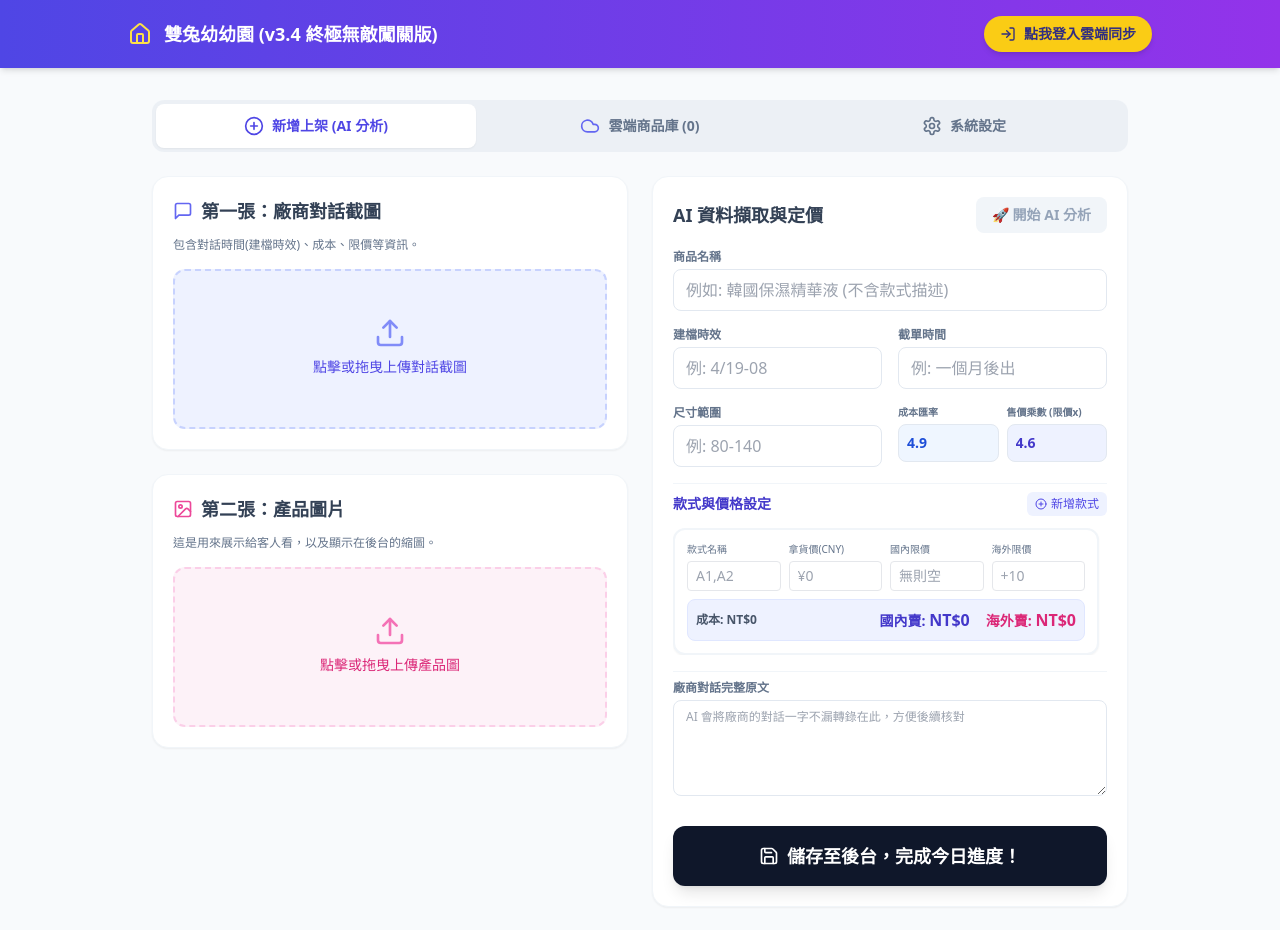
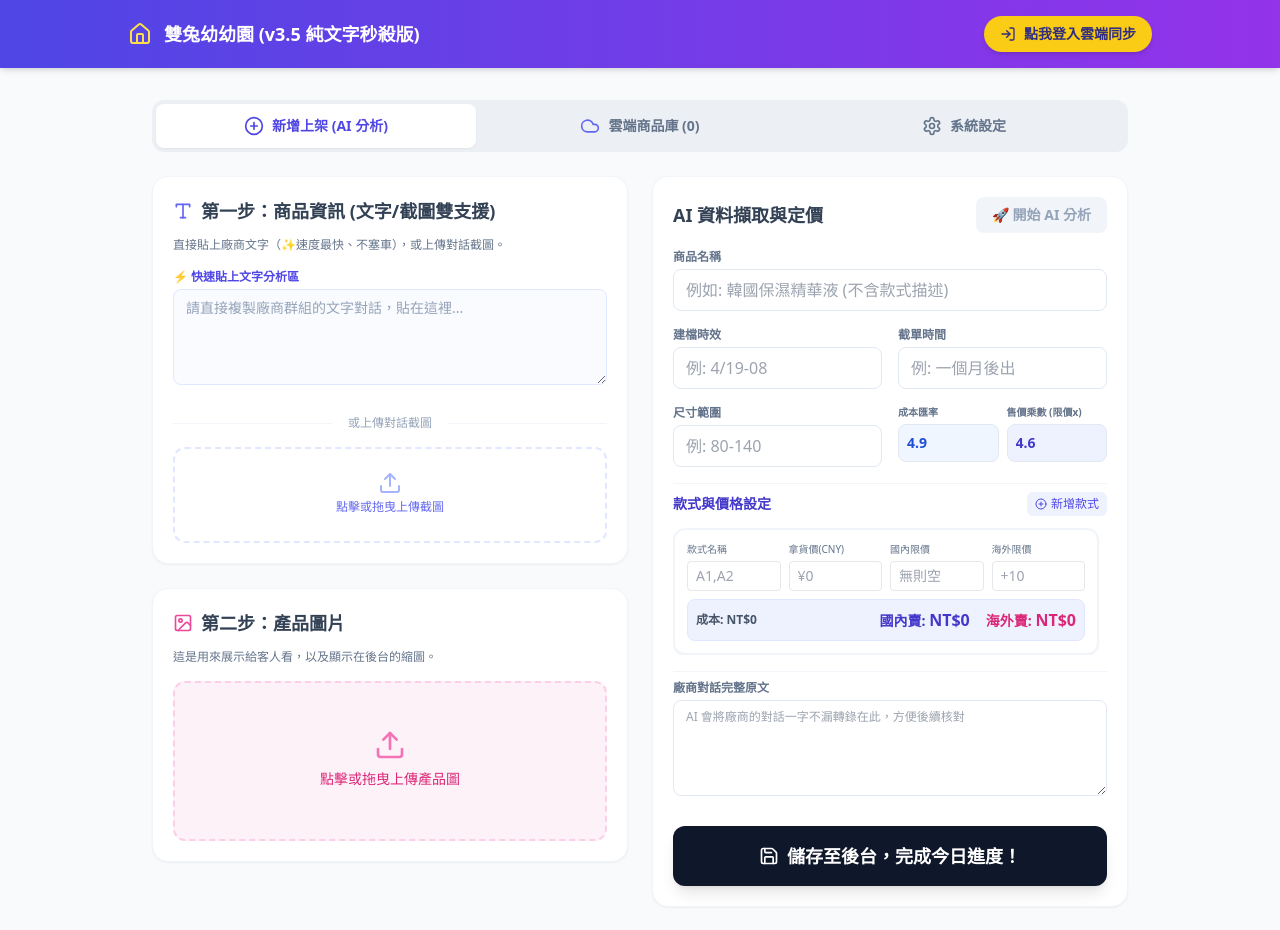
Before and after one commit to letitia0120-cloud/my-shop-assistant, a React (Create React App) app: page / in a window 1280 px wide. Built offline with nearby package versions, Linux system fonts and the light colour scheme.

Commit message:
Update App.jsx

```diff
--- a/src/App.jsx
+++ b/src/App.jsx
@@ -1,5 +1,5 @@
 import React, { useState, useRef, useEffect } from 'react';
-import { Upload, Image as ImageIcon, MessageSquare, Database, PlusCircle, Save, Trash2, RefreshCw, CheckCircle, AlertCircle, Home, Cloud, Search, Download, Settings, LogIn, LogOut, Timer } from 'lucide-react';
+import { Upload, Image as ImageIcon, MessageSquare, Database, PlusCircle, Save, Trash2, RefreshCw, CheckCircle, AlertCircle, Home, Cloud, Search, Download, Settings, LogIn, LogOut, Timer, Type } from 'lucide-react';
 import { initializeApp } from 'firebase/app';
 import { getAuth, signInWithPopup, GoogleAuthProvider, signOut, onAuthStateChanged } from 'firebase/auth';
 import { getFirestore, collection, onSnapshot, doc, setDoc, deleteDoc } from 'firebase/firestore';
@@ -101,6 +101,7 @@ const compressImage = (dataUrl, callback) => {
 export default function App() {
   const [activeTab, setActiveTab] = useState('upload');
 
+  const [pasteText, setPasteText] = useState(''); // 新增：純文字輸入狀態
   const [chatImage, setChatImage] = useState(null);
   const [chatMimeType, setChatMimeType] = useState(null);
   const [productImage, setProductImage] = useState(null);
@@ -108,7 +109,7 @@ export default function App() {
   const [isAnalyzing, setIsAnalyzing] = useState(false);
   const [analyzeError, setAnalyzeError] = useState(null);
   const [analyzeSuccess, setAnalyzeSuccess] = useState(false);
-  const [retryCount, setRetryCount] = useState(0); // 紀錄自動重試次數
+  const [retryCount, setRetryCount] = useState(0);
 
   const [formData, setFormData] = useState({
     productName: '',
@@ -212,7 +213,7 @@ export default function App() {
           setChatMimeType(match[1]);
           setChatImage(dataUrl);
           setAnalyzeSuccess(false);
-          setAnalyzeError(null); // 上傳新圖片時清除錯誤
+          setAnalyzeError(null);
         }
       } else if (type === 'product') {
         compressImage(dataUrl, (compressedUrl) => {
@@ -223,9 +224,9 @@ export default function App() {
     reader.readAsDataURL(file);
   };
 
-  const analyzeChatImage = async () => {
-    if (!chatImage || !chatMimeType) {
-      setAnalyzeError("請先上傳廠商對話截圖！");
+  const analyzeData = async () => {
+    if (!chatImage && !pasteText.trim()) {
+      setAnalyzeError("請貼上廠商文字，或上傳廠商對話截圖！");
       return;
     }
 
@@ -242,32 +243,38 @@ export default function App() {
     setIsAnalyzing(true);
     setAnalyzeError(null);
     setAnalyzeSuccess(false);
-    setRetryCount(0); // 重置重試次數
+    setRetryCount(0);
 
     try {
       const customModel = localStorage.getItem('custom_gemini_model') || 'gemini-2.5-flash';
       const modelName = (isCanvasEnv && !customApiKey) ? 'gemini-2.5-flash-preview-09-2025' : customModel;
       const url = `https://generativelanguage.googleapis.com/v1beta/models/${modelName}:generateContent?key=${apiKey}`;
-      const base64Data = chatImage.split(',')[1];
 
-      const prompt = `這是一張廠商對話截圖，請從中擷取商品上架所需的資訊。
+      const prompt = `這是一段廠商發佈的商品資訊（可能是文字、圖片截圖，或兩者皆有），請從中擷取商品上架所需的資訊。
       請盡可能找出：
-      1. 建檔時效 (對話時間)：請嚴格格式化為「月/日-小時」，例如截圖中的手機時間08:14，今天是4/19，請寫成 "4/19-08"。
+      1. 建檔時效 (對話時間)：請格式化為「月/日-小時」，例如截圖中的手機時間08:14，今天是4/19，請寫成 "4/19-08"。若無明確時間可留空或依文字推斷。
       2. 提到的商品名稱：請簡短扼要（例如 "Minecraft 新款童裝"），**絕對不要**包含具體的款式名稱（請把「半袖」、「褲子」從主名稱中去掉）。
       3. 尺寸範圍 (例如 "80-140")
       4. 截單時間 (例如 "截單後一個多月出")
-      5. 款式與價格清單 (variants)：請列出所有提到的款式群組，以及對應的拿貨價(costCny)、限價(limitCny)與限價+海外(limitOverseasCny)。例如截圖寫「限價48¥/58¥」，則 limitCny=48，limitOverseasCny=58。若只提供一個限價數字，limitOverseasCny 預設為該限價+10。請分開不同價位的群組。
-      6. 完整廠商對話原文：請將截圖中廠商發送的文字對話內容，完整、一字不漏地轉錄。
+      5. 款式與價格清單 (variants)：請列出所有提到的款式群組，以及對應的拿貨價(costCny)、限價(limitCny)與限價+海外(limitOverseasCny)。例如寫「限價48¥/58¥」，則 limitCny=48，limitOverseasCny=58。若只提供一個限價數字，limitOverseasCny 預設為該限價+10。請分開不同價位的群組。
+      6. 完整廠商對話原文：請將截圖中或我提供的文字內容，完整、一字不漏地轉錄。
       如果找不到特定資訊，請留空或回傳 null。`;
 
+      const parts = [{ text: prompt }];
+
+      // 如果有貼上文字，加入到 payload 中
+      if (pasteText.trim()) {
+        parts[0].text += `\n\n【廠商提供的文字內容如下】：\n${pasteText}`;
+      }
+
+      // 如果有上傳截圖，加入到 payload 中
+      if (chatImage && chatMimeType) {
+        const base64Data = chatImage.split(',')[1];
+        parts.push({ inlineData: { mimeType: chatMimeType, data: base64Data } });
+      }
+
       const payload = {
-        contents: [{
-          role: "user",
-          parts: [
-            { text: prompt },
-            { inlineData: { mimeType: chatMimeType, data: base64Data } }
-          ]
-        }],
+        contents: [{ role: "user", parts: parts }],
         generationConfig: {
           responseMimeType: "application/json",
           responseSchema: {
@@ -295,7 +302,6 @@ export default function App() {
         }
       };
 
-      // 加入 onRetry 回呼函式，讓畫面知道現在撞了幾次門
       const result = await fetchWithRetry(url, {
         method: 'POST',
         headers: { 'Content-Type': 'application/json' },
@@ -323,11 +329,10 @@ export default function App() {
       setAnalyzeSuccess(true);
     } catch (err) {
       console.error(err);
-      // 如果經過 8 次重試都失敗，才會顯示錯誤
       setAnalyzeError(`AI 伺服器目前極度繁忙，小幫手撞門 ${retryCount} 次後依然失敗。請稍後再試。 (${err.message})`);
     } finally {
       setIsAnalyzing(false);
-      setRetryCount(0); // 分析結束（不論成功失敗）都歸零
+      setRetryCount(0);
     }
   };
 
@@ -377,7 +382,9 @@ export default function App() {
       const docRef = doc(db, 'artifacts', appId, 'users', user.uid, 'products', newId);
       await setDoc(docRef, newItem);
 
+      // 存檔成功後清空所有輸入框
       setChatImage(null);
+      setPasteText(''); // 清空貼上的文字
       setProductImage(null);
       setChatMimeType(null);
       setFormData({
@@ -478,7 +485,7 @@ export default function App() {
         <div className="max-w-5xl mx-auto flex flex-col sm:flex-row items-center justify-between">
           <div className="flex items-center gap-3">
             <Home className="w-6 h-6 text-yellow-300" />
-            <h1 className="text-lg font-bold">雙兔幼幼園 (v3.4 終極無敵闖關版)</h1>
+            <h1 className="text-lg font-bold">雙兔幼幼園 (v3.5 純文字秒殺版)</h1>
           </div>
 
           <div className="flex items-center gap-3 mt-3 sm:mt-0">
@@ -540,20 +547,41 @@ export default function App() {
           <div className="grid grid-cols-1 lg:grid-cols-2 gap-6">
 
             <div className="space-y-6">
+              {/* --- 新的 步驟一 區塊 (文字貼上 + 截圖上傳) --- */}
               <div className="bg-white p-5 rounded-2xl shadow-sm border border-slate-100">
                 <div className="flex items-center gap-2 mb-3">
-                  <MessageSquare className="w-5 h-5 text-indigo-500" />
-                  <h2 className="font-bold text-lg text-slate-700">第一張：廠商對話截圖</h2>
+                  <Type className="w-5 h-5 text-indigo-500" />
+                  <h2 className="font-bold text-lg text-slate-700">第一步：商品資訊 (文字/截圖雙支援)</h2>
                 </div>
-                <p className="text-xs text-slate-500 mb-4">包含對話時間(建檔時效)、成本、限價等資訊。</p>
+                <p className="text-xs text-slate-500 mb-4">直接貼上廠商文字（✨速度最快、不塞車），或上傳對話截圖。</p>
 
-                <label className="flex flex-col items-center justify-center w-full h-40 border-2 border-indigo-200 border-dashed rounded-xl cursor-pointer bg-indigo-50 hover:bg-indigo-100 transition-colors relative overflow-hidden">
+                {/* 文字貼上區 */}
+                <div className="mb-4">
+                  <label className="block text-xs font-bold text-indigo-600 mb-1 flex items-center gap-1">
+                    ⚡ 快速貼上文字分析區
+                  </label>
+                  <textarea
+                    value={pasteText}
+                    onChange={(e) => setPasteText(e.target.value)}
+                    className="w-full px-3 py-2 border border-indigo-100 rounded-lg focus:ring-2 focus:ring-indigo-500 outline-none text-sm text-slate-700 h-24 bg-indigo-50/30 placeholder-slate-400 transition-all"
+                    placeholder="請直接複製廠商群組的文字對話，貼在這裡..."
+                  />
+                </div>
+
+                <div className="relative flex items-center py-2">
+                  <div className="flex-grow border-t border-slate-100"></div>
+                  <span className="flex-shrink-0 mx-4 text-slate-400 text-xs font-medium">或上傳對話截圖</span>
+                  <div className="flex-grow border-t border-slate-100"></div>
+                </div>
+
+                {/* 圖片上傳區 */}
+                <label className="flex flex-col items-center justify-center w-full h-24 border-2 border-indigo-100 border-dashed rounded-xl cursor-pointer hover:bg-indigo-50 transition-colors relative overflow-hidden mt-2">
                   {chatImage ? (
                     <img src={chatImage} alt="Chat preview" className="absolute inset-0 w-full h-full object-contain bg-black/5" />
                   ) : (
-                    <div className="flex flex-col items-center justify-center pt-5 pb-6">
-                      <Upload className="w-8 h-8 text-indigo-400 mb-2" />
-                      <p className="text-sm text-indigo-600 font-medium">點擊或拖曳上傳對話截圖</p>
+                    <div className="flex flex-col items-center justify-center pt-3 pb-4">
+                      <Upload className="w-6 h-6 text-indigo-300 mb-1" />
+                      <p className="text-xs text-indigo-500 font-medium">點擊或拖曳上傳截圖</p>
                     </div>
                   )}
                   <input type="file" accept="image/*" className="hidden" onChange={(e) => handleImageUpload(e, 'chat')} />
@@ -563,7 +591,7 @@ export default function App() {
               <div className="bg-white p-5 rounded-2xl shadow-sm border border-slate-100">
                 <div className="flex items-center gap-2 mb-3">
                   <ImageIcon className="w-5 h-5 text-pink-500" />
-                  <h2 className="font-bold text-lg text-slate-700">第二張：產品圖片</h2>
+                  <h2 className="font-bold text-lg text-slate-700">第二步：產品圖片</h2>
                 </div>
                 <p className="text-xs text-slate-500 mb-4">這是用來展示給客人看，以及顯示在後台的縮圖。</p>
 
@@ -585,10 +613,10 @@ export default function App() {
               <div className="flex items-center justify-between mb-4">
                 <h2 className="font-bold text-lg text-slate-700">AI 資料擷取與定價</h2>
                 <button
-                  onClick={analyzeChatImage}
-                  disabled={!chatImage || isAnalyzing}
+                  onClick={analyzeData}
+                  disabled={(!chatImage && !pasteText.trim()) || isAnalyzing}
                   className={`flex items-center gap-2 px-4 py-2 rounded-lg text-sm font-bold transition-all ${
-                    !chatImage ? 'bg-slate-100 text-slate-400 cursor-not-allowed' :
+                    (!chatImage && !pasteText.trim()) ? 'bg-slate-100 text-slate-400 cursor-not-allowed' :
                     isAnalyzing ? 'bg-indigo-100 text-indigo-500 cursor-wait' :
                     'bg-indigo-600 text-white hover:bg-indigo-700 shadow-md hover:shadow-lg active:scale-95'
                   }`}
```
